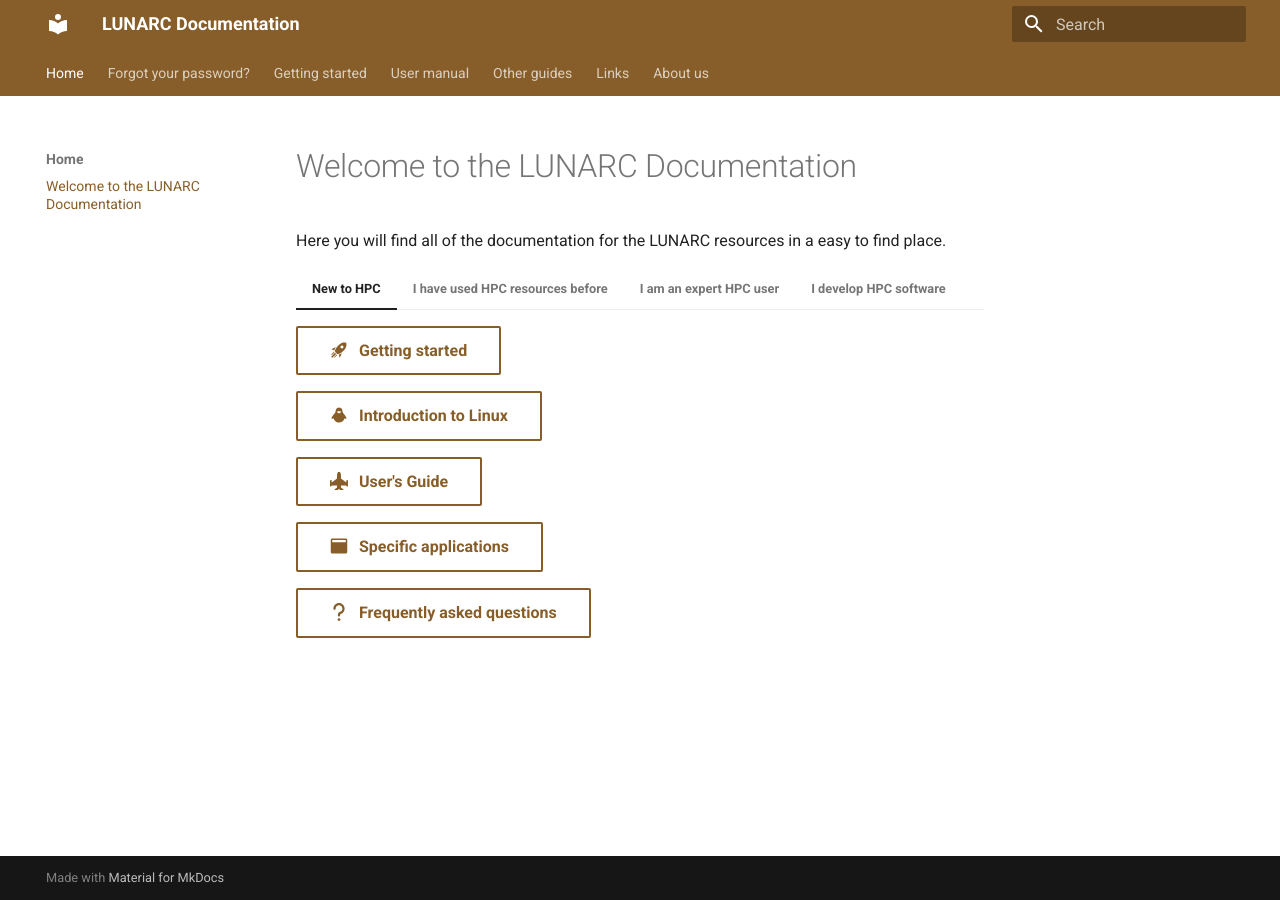
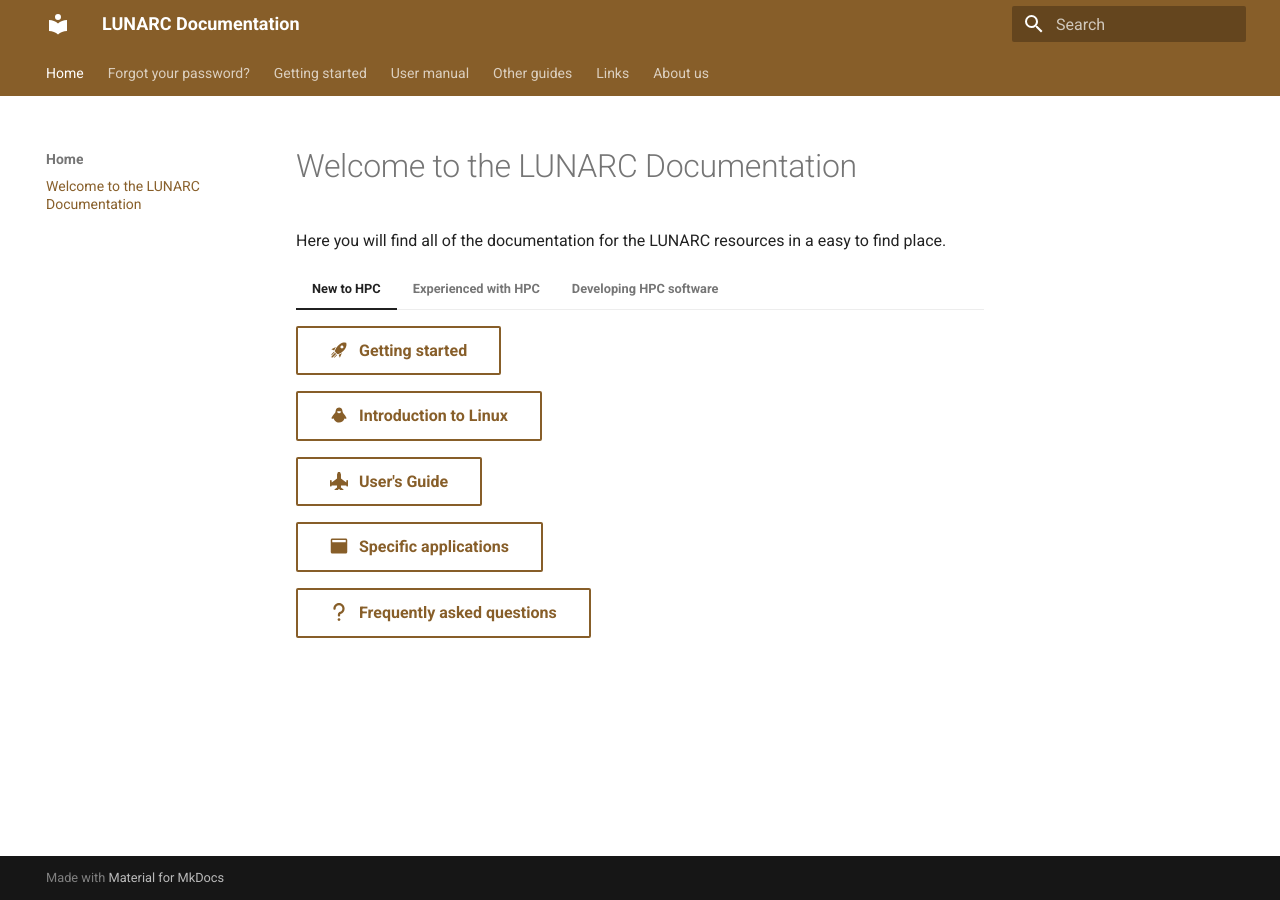
Before and after one commit to lunarc/lunarc_docs, an MkDocs documentation site: the page built from docs/index.md, in a window 1280 px wide. Built offline with MkDocs 1.6.1 and Material for MkDocs 9.7.7, drawn with Linux system fonts in a browser that asks for light colours; comment, search, counter and statistics services are not loaded.

Commit message:
Simplified index.md
I remember hearing some complaints about the nesting being more clever than helpful with respect the "have used HPC resources" and "expert user" sections, so I merged them.

```diff
--- a/docs/index.md
+++ b/docs/index.md
@@ -14,25 +14,17 @@
 
     [:fontawesome-solid-question: Frequently asked questions](manual/faq/manual_faq_login.md){: .md-button }
 
-=== "I have used HPC resources before"
+=== "Experienced with HPC"
 
-    [:fontawesome-solid-jet-fighter-up:  User's Guide](manual/manual_intro/){: .md-button }
+    [:fontawesome-solid-jet-fighter-up: User's Guide](manual/manual_intro/){: .md-button }
 
     [:material-application: Specific applications](guides/applications/Python){: .md-button }
 
-    [:fontawesome-solid-question: Frequently asked questions](manual/faq/manual_faq_login.md){: .md-button }
-
-=== "I am an expert HPC user"
-
-    [:fontawesome-solid-jet-fighter-up: User's Guide](manual/manual_intro/){: .md-button }
-
     [:material-book-open-variant: Application guides](guides/guides_intro){: .md-button }
-
-    [:material-application: Specific applications](guides/applications/Python){: .md-button }
 
     [:fontawesome-solid-question: Frequently asked questions](manual/faq/manual_faq_login.md){: .md-button }
 
-=== "I develop HPC software"
+=== "Developing HPC software"
 
     [:material-database-cog: Software development guides](guides/software_development/compiler_options/){: .md-button }
 
```
